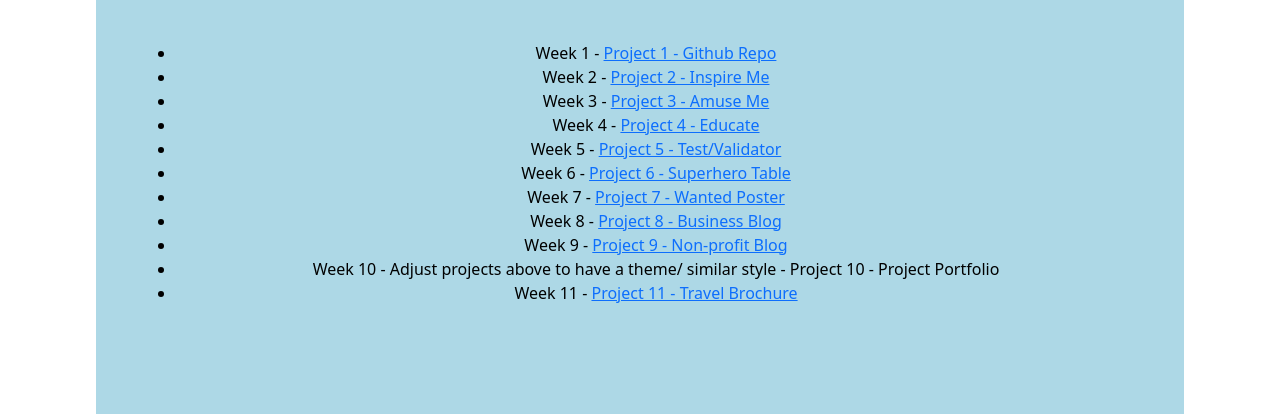
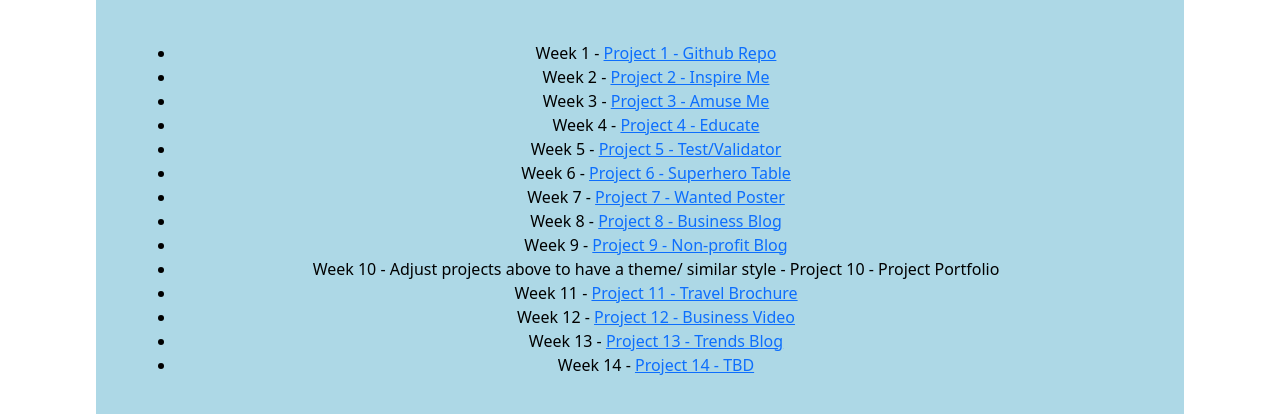
Before and after one commit to RyanRonish/RyanRonish.github.io, a plain HTML site: page bacs200/index.html in a window 1280 px wide. Shown: the part 347-761 px from the top of the page. Drawn offline with nearby package versions, Linux system fonts and the light colour scheme.

Commit message:
final links on index.html

```diff
--- a/bacs200/index.html
+++ b/bacs200/index.html
@@ -118,6 +118,24 @@
               >Project 11 - Travel Brochure</a
             >
           </li>
+          <li>
+            Week 12 -
+            <a href="video.html" target="_new"
+              >Project 12 - Business Video</a
+            >
+          </li>
+          <li>
+            Week 13 -
+            <a href="trends/index.html" target="_new"
+              >Project 13 - Trends Blog</a
+            >
+          </li>
+          <li>
+            Week 14 -
+            <a href="" traget="_new"
+              >Project 14 - TBD</a
+            >
+          </li>
         </ul>
       </div>
     </main>
```
